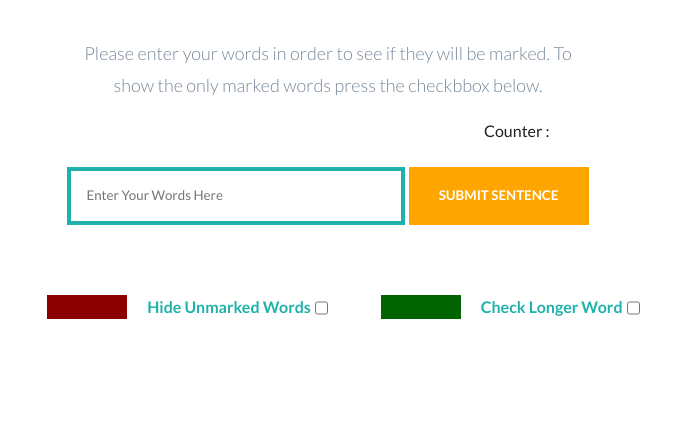
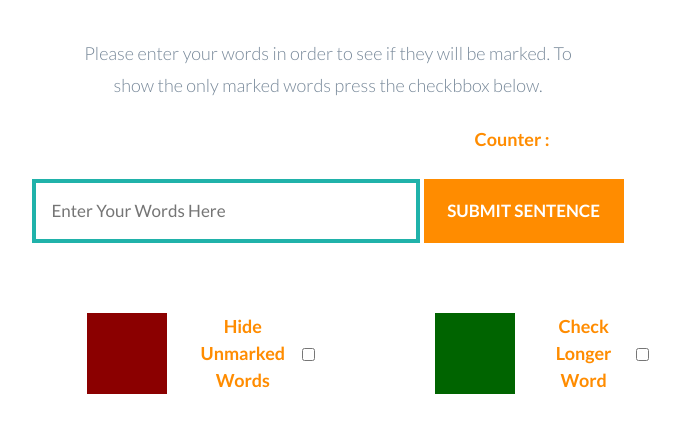
Before and after one commit to Okuhle-96/wordWidget, a plain HTML site: page index.html in a window 1280 px wide. Shown: the part 153-586 px from the top of the page, without its empty margins (312-992 px from the left). Drawn offline with Linux system fonts and the light colour scheme.

Commit message:
Update style.css

```diff
--- a/css/style.css
+++ b/css/style.css
@@ -22,8 +22,13 @@
     padding-left: 20px;
     color: darkred;
     margin-left: 60px;
-    font-weight: bold;
-    font-size: 30px;
+}
+
+.orange label{
+   color: darkorange;
+   text-align: right;
+   font-weight: bolder;
+   font-size: large;
 }
 
 .green {
@@ -31,24 +36,36 @@
     padding-left: 20px;
     color: darkgreen;
     margin-left: 50px;
+}
+
+.cgreen {
+    color: darkgreen;
     font-weight: bold;
-    font-size: 30px;
+    font-size: large;
+}
+
+.cred {
+    color: darkred;
+    font-weight: bold;
+    font-size: large;
 }
 
 .sentence {
     padding: 15px;
-    width: 300px;
+    width: 350px;
+    font-size: 17px;
     color: lightseagreen;
     border: 4px solid lightseagreen;
 }
 
 .sbmSentence {
     padding: 15px;
-    width: 180px;
+    width: 200px;
     text-transform: uppercase;
     font-weight: bolder;
-    background-color: orange;
-    border: 4px solid orange;
+    font-size: 17px;
+    background-color: darkorange;
+    border: 4px solid darkorange;
     color: white;
 }
 
@@ -59,14 +76,14 @@
 }
 
 .flex label {
-    font-weight: bold;
-    font-size: medium;
-    color: lightseagreen;
+    margin-left: 100px;
+    color: darkorange;
+    float: right;
 }
 
 .counter {
-    font-weight: bold;
-    font-size: medium;
+    font-weight: bolder;
+    font-size: x-large;
     color: lightseagreen;
     padding-left: 10px;
     margin-right: 50px;
@@ -74,6 +91,8 @@
 
 .flex input {
     margin-top: 5px;
+    margin-right: 20px;
+    font-size: large;
     padding: 10px;
     border: 3px solid orange;
 }
```
